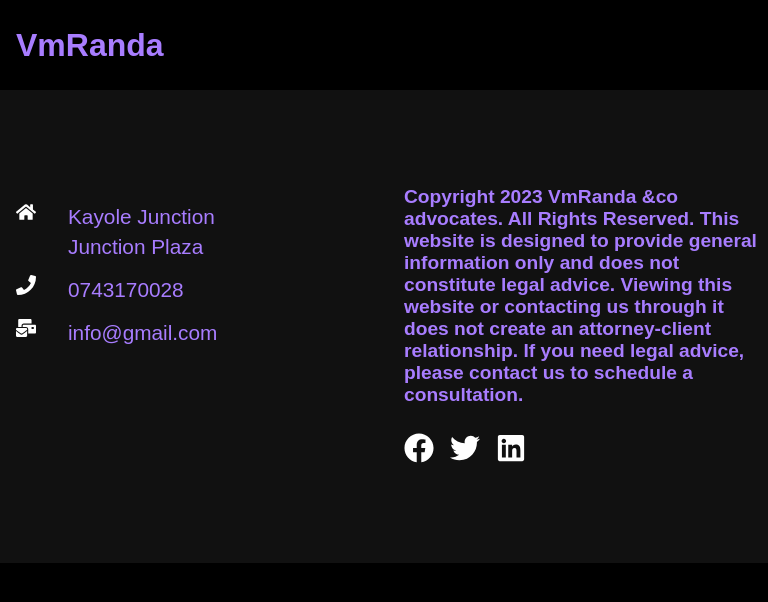
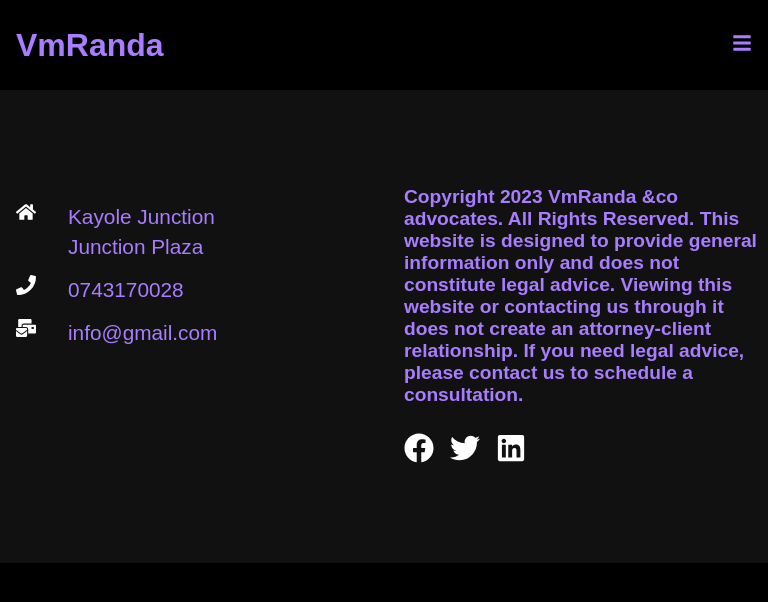
Before and after one commit to alvinwarui29/lawfirm, a React (Create React App) app: page /about in a window 768 px wide. Shown: the top 602 px of the page. Built offline with nearby package versions, Linux system fonts and the light colour scheme; a web font is replaced by a local one.

Commit message:
navbar fully responsive

```diff
--- a/src/components/navbar/navbar.css
+++ b/src/components/navbar/navbar.css
@@ -21,6 +21,7 @@
 }
 .hamburger{
     display: none;
+    color: var(--text-color);
 }
 .header>a{
     font-size: 1.2rem;
@@ -92,6 +93,9 @@
         .header>a{
             font-size: 2rem;
         }
+        .nav-menu>a{
+            font-size: 2rem;
+        }
   }
 
   @media only screen and (max-width:375px) {
```
